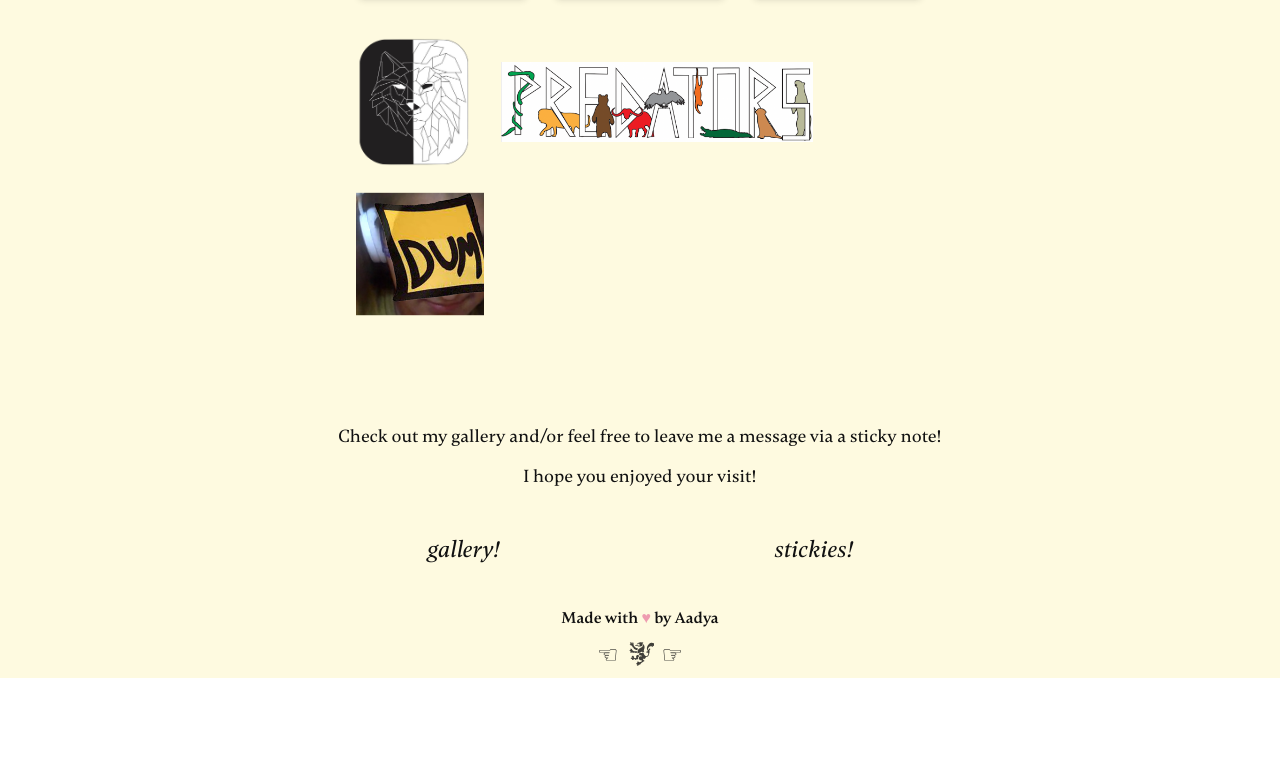
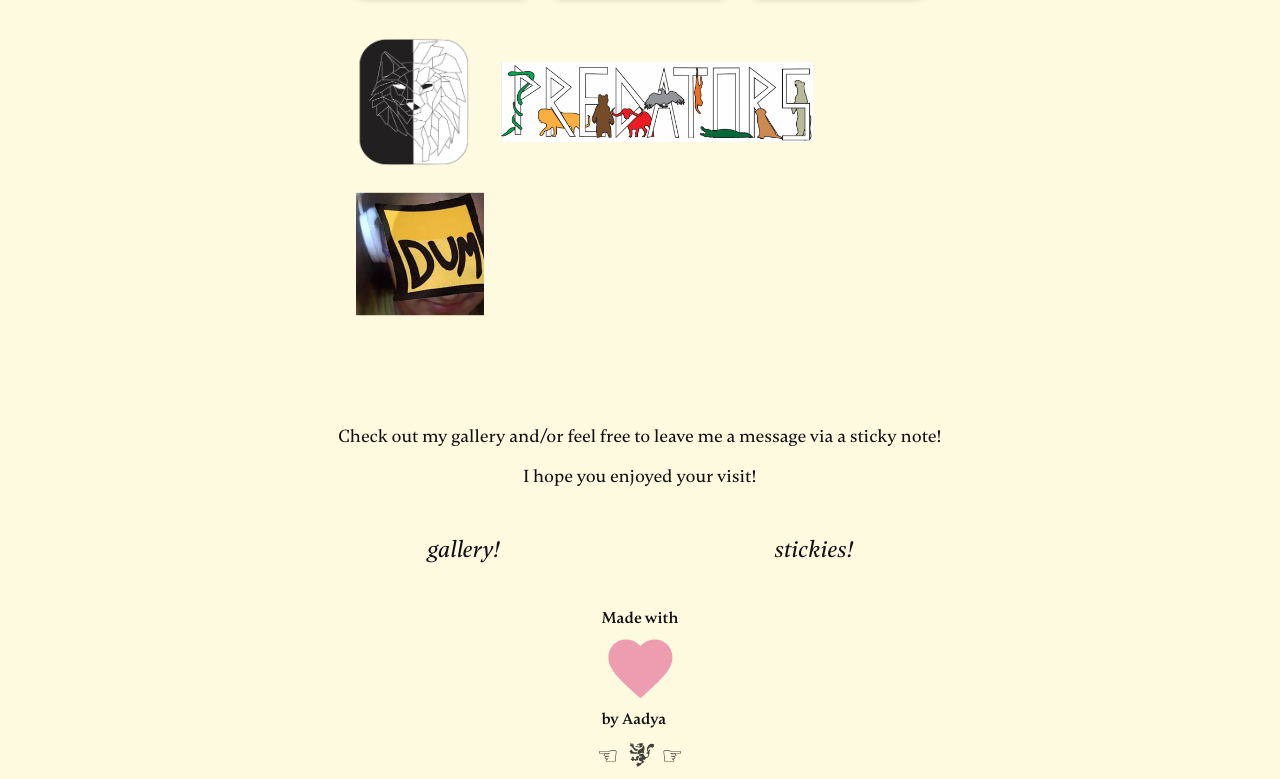
Before and after one commit to aadya-khanna/portfolio_frontend, a React (Vite) app: page /misc in a window 1280 px wide. Shown: the part 1943-2722 px from the top of the page. Before the commit the page ends 2621 px from the top, so only its background shows below. Built offline with nearby package versions, Linux system fonts and the light colour scheme.

Commit message:
added heart icon replacement

```diff
--- a/src/components/Footer.jsx
+++ b/src/components/Footer.jsx
@@ -1,10 +1,11 @@
 import WebringIcon from "./icon.custom";
+import { HeartIcon } from '../components/Icons';
 
 export default function Footer() {
     return (
       <footer className="flex flex-col items-center justify-center pb-2">
         <div className="text-foreground dark:text-foreground-dark">
-          <p className="font-gambetta font-semibold text-base">Made with <span className="text-accent"> ♥ </span> by Aadya</p>
+          <p className="font-gambetta font-semibold text-base">Made with  <HeartIcon className="text-accent"/> by Aadya</p>
         </div>
 
         <div className="flex items-center gap-2 pt-2 text-2xl">
--- a/src/components/Icons.jsx
+++ b/src/components/Icons.jsx
@@ -23,4 +23,10 @@
   <svg className={className} viewBox="0 0 24 24" fill="currentColor">
     <path d="M12 12.713l-11.985-9.713h23.97l-11.985 9.713zm0 2.574l-12-9.725v15.438h24v-15.438l-12 9.725z"/>
   </svg>
+  );
+
+export const HeartIcon = ({ className = '' }) => (
+  <svg className={className} viewBox="0 0 24 24" fill="currentColor">
+    <path d="M12 21.35l-1.45-1.32C5.4 15.36 2 12.28 2 8.5 2 5.42 4.42 3 7.5 3c1.74 0 3.41.81 4.5 2.09C13.09 3.81 14.76 3 16.5 3 19.58 3 22 5.42 22 8.5c0 3.78-3.4 6.86-8.55 11.54L12 21.35z"/>
+  </svg>
 );
```
